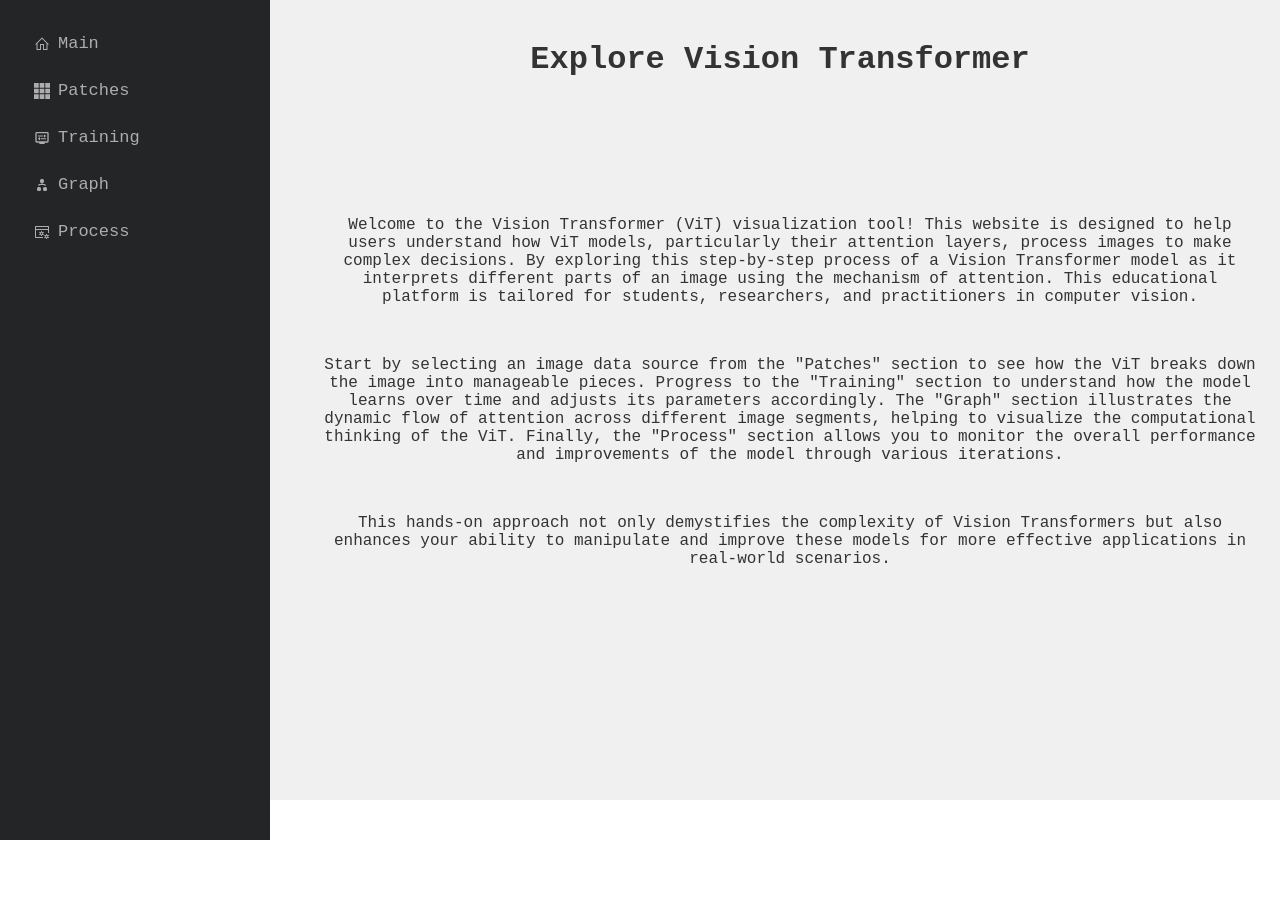
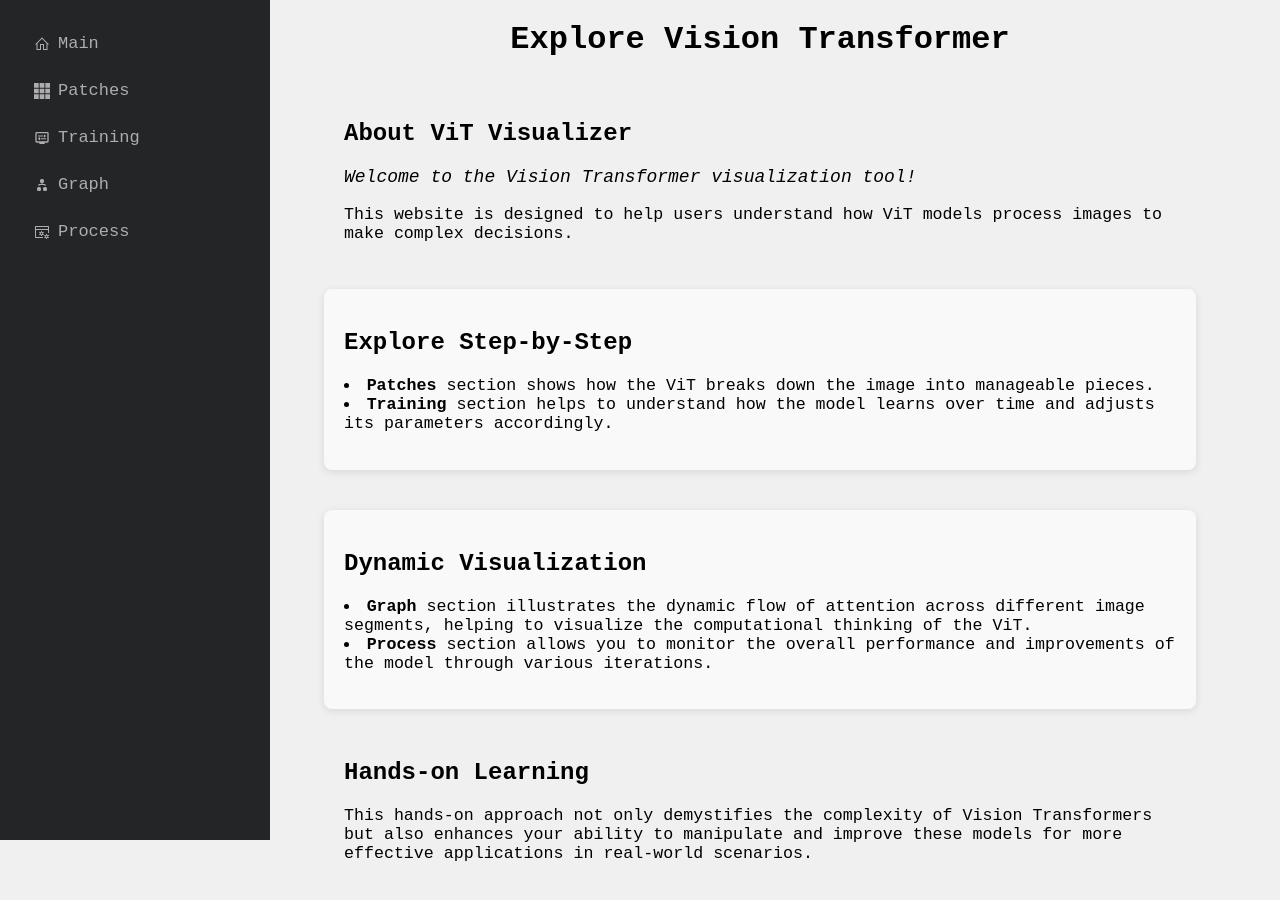
Before and after one commit to begimaikadyrova/vision-transformer-model, a React (Create React App) app in the folder frontend/: page / in a window 1280 px wide. Shown: the top 900 px of the page. Before the commit the page ends 800 px from the top, so only its background shows below. Built offline with nearby package versions, Linux system fonts and the light colour scheme.

Commit message:
HomePage modified

```diff
--- a/frontend/src/App.css
+++ b/frontend/src/App.css
@@ -6,6 +6,7 @@
   display: flex;
   min-height: 100vh;
   font-family: 'Roboto Mono', monospace;
+  background-color: #f0f0f0;
 }
 
 body {
@@ -139,31 +140,51 @@ body {
   display: flex;
   flex-direction: column;
   align-items: center; /* Center children horizontally */
-  color: #333;
   margin-left: 230px;
 }
 
 .homecontent {
-  padding: 20px;
-  background-color: #f0f0f0;
+  display: flex;
+  flex-direction: column;
+  align-items: center; /* Center the content horizontally */
+  justify-content: center; /* Center the content vertically */
+  width: 100%;
+  margin-left: 240px;
+}
+
+
+.left-text {
+  width: 80%; /* Adjust the width as needed */
+  max-width: 960px; /* Maximum width of the text block */
+  margin-top: 20px;
+}
+
+.block-section {
   display: flex;
   flex-direction: column;
   align-items: center;
-  color: #333;
-  margin-left: 230px;
+  gap: 20px;
 }
 
-.homecontent h1 {
-  margin-left: 50px;
+.block-section p {
+  font-size: 1.04rem;
 }
 
-.centered-text {
-  margin-top: 100px;
-  display: flex;
-  flex-direction: column;
-  text-align: center;
-  margin-left: 70px;
+.section-block {
+  background-color: #f9f9f9; /* Light grey background */
+  padding: 20px;
+  border-radius: 8px;
+  box-shadow: 0 2px 8px rgba(0,0,0,0.1);
+  width: 100%; /* Use 100% of the container width */
+  margin: 10px 0;
 }
+
+.section {
+  width: 100%; /* Full width of its container */
+}
+
+
+
 
 
 @media (prefers-reduced-motion: no-preference) {
--- a/frontend/src/HomePage.js
+++ b/frontend/src/HomePage.js
@@ -46,22 +46,37 @@ function HomePage() {
       </div>
       <div className="homecontent">
         <h1>Explore Vision Transformer</h1>
-        <div className='centered-text'>
-        <p>Welcome to the Vision Transformer (ViT) visualization tool! This website is designed to help users understand how ViT models,
-          particularly their attention layers, process images to make complex decisions.
-        By exploring this step-by-step process of a Vision Transformer model as it interprets different parts of an image using the mechanism of attention.
-        This educational platform is tailored for students, researchers, and practitioners in computer vision.</p>
-        <br></br>
-        <p>Start by selecting an image data source from the "Patches" section to see how the ViT breaks down the image into manageable pieces.
-          Progress to the "Training" section to understand how the model learns over time and adjusts its parameters accordingly.
-          The "Graph" section illustrates the dynamic flow of attention across different image segments, helping to visualize the computational thinking of the ViT.
-          Finally, the "Process" section allows you to monitor the overall performance and improvements of the model through various iterations.</p>
-          <br></br>
-        <p>This hands-on approach not only demystifies the complexity of Vision Transformers but also enhances your ability to
-          manipulate and improve these models for more effective applications in real-world scenarios.</p>
+        <div className="left-text">
+          <div className="block-section">
+            <section className="section">
+              <h2>About ViT Visualizer</h2>
+              <p style={{fontSize: "18px"}}><i>Welcome to the Vision Transformer visualization tool!</i></p>
+                <p>This website is designed to help users understand how ViT models process images to make complex decisions.</p>
+            </section>
+            <div className="section-block">
+              <h2>Explore Step-by-Step</h2>
+              <p>
+                <li><b>Patches</b> section shows how the ViT breaks down the image into manageable pieces.</li>
+                <li><b>Training</b> section helps to understand how the model learns over time and adjusts its parameters accordingly.</li>
+              </p>
+            </div>
+            <div className="section-block">
+              <h2>Dynamic Visualization</h2>
+              <p>
+                <li><b>Graph</b> section illustrates the dynamic flow of attention across different image segments, helping to visualize the computational thinking of the ViT.</li>
+                <li><b>Process</b> section allows you to monitor the overall performance and improvements of the model through various iterations.</li>
+              </p>
+            </div>
+            <section className="section" style={{ marginBottom: '50px' }}>
+              <h2>Hands-on Learning</h2>
+              <p>
+                This hands-on approach not only demystifies the complexity of Vision Transformers but also enhances your ability to manipulate and improve these models for more effective applications in real-world scenarios.
+              </p>
+            </section>
+          </div>
         </div>
       </div>
-   </div>
+    </div>
   );
 }
 
```
